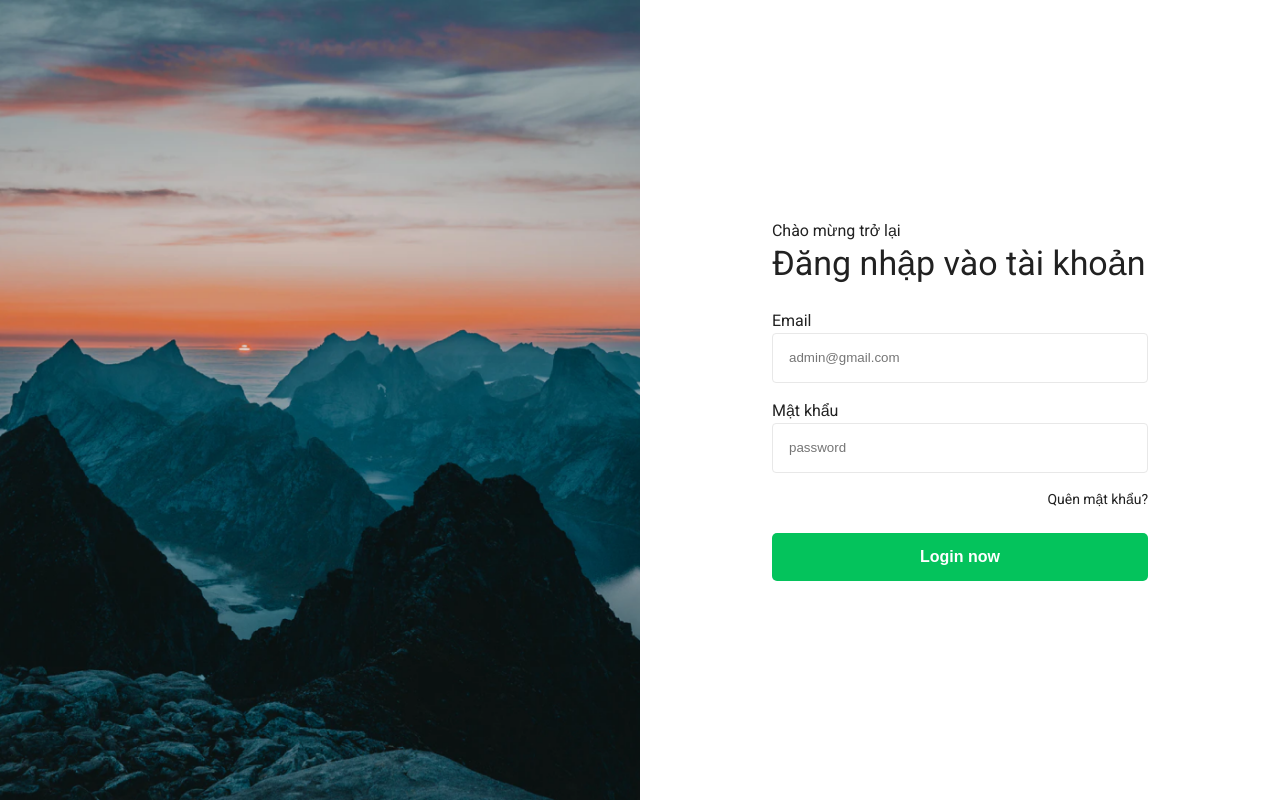
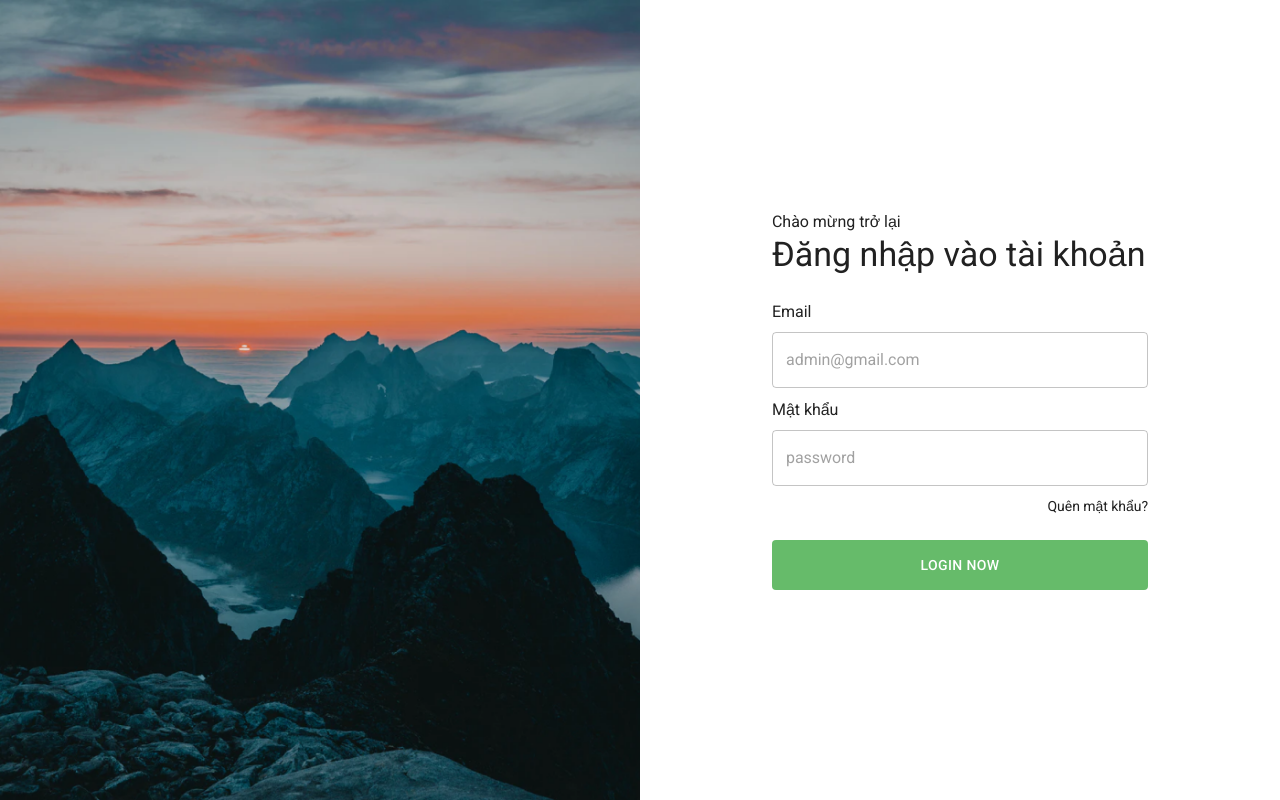
Before and after one commit to zinza-d2-training/long-react, a React (Create React App) app: page /login in a window 1280 px wide. Built offline with nearby package versions, Linux system fonts and the light colour scheme; a web font is replaced by a local one.

Commit message:
fix feedback

```diff
--- a/src/components/InputField/index.tsx
+++ b/src/components/InputField/index.tsx
@@ -1,30 +1,26 @@
 /* eslint-disable react/react-in-jsx-scope -- Unaware of jsxImportSource */
 /** @jsxImportSource @emotion/react */
-import { Theme, Typography } from '@mui/material';
+import {
+  Theme,
+  Typography,
+  Box,
+  TextField,
+  TextFieldProps
+} from '@mui/material';
 import { css } from '@mui/styled-engine';
-import { Interpolation } from '@mui/system';
-import { HTMLAttributes } from 'react';
-
-interface IProps extends HTMLAttributes<HTMLInputElement> {
-  label?: string;
-  name?: string;
-  error?: string;
-  fullWidth?: boolean;
-  type?: string;
-}
-
-const InputField = (props: IProps) => {
-  const { label, name, error, fullWidth, ...inputProps } = props;
+import { Interpolation } from '@emotion/serialize';
 
 const inputStyle: Interpolation<Theme> = css`
   border: none;
   height: 50px;
-    width: ${fullWidth ? '100%' : '376px'};
+  width: 376px;
   max-width: 100%;
-    border: 1px solid #e8e8e8;
   outline: none;
-    padding: 0 16px;
   border-radius: 4px;
+
+  &.fullWidth {
+    width: 100%;
+  }
 `;
 
 const labelStyle: Interpolation<Theme> = css`
@@ -39,20 +35,30 @@ const InputField = (props: IProps) => {
   line-height: 20px;
   font-size: 12px;
 `;
+
+const InputField = (props: TextFieldProps) => {
+  const { label, name, error, fullWidth, ...inputProps } = props;
+
   return (
-    <>
+    <Box sx={fullWidth ? { width: '100%' } : {}}>
       {label && (
         <Typography
           component="label"
           variant="label"
           htmlFor={name}
-          css={labelStyle}>
+          css={labelStyle}
+          mb={1}>
           {label}
         </Typography>
       )}
-      <input {...inputProps} id={name} css={inputStyle} />
+      <TextField
+        {...inputProps}
+        className={fullWidth ? 'fullWidth' : ''}
+        id={name}
+        css={inputStyle}
+      />
       {error && <Typography css={errorStyle}>{error}</Typography>}
-    </>
+    </Box>
   );
 };
 
--- a/src/components/PrimaryButton/index.tsx
+++ /dev/null
@@ -1,34 +0,0 @@
-/* eslint-disable react/react-in-jsx-scope -- Unaware of jsxImportSource */
-/** @jsxImportSource @emotion/react */
-import { Interpolation } from '@emotion/serialize';
-import { Theme } from '@mui/material';
-import { css } from '@mui/styled-engine';
-import { FC, HTMLAttributes } from 'react';
-
-interface IProps extends HTMLAttributes<HTMLButtonElement> {
-  color?: string;
-  fullWidth?: boolean;
-}
-
-const PrimaryButton: FC<IProps> = (props) => {
-  const { color, fullWidth, ...buttonProps } = props;
-  const buttonStyle: Interpolation<Theme> = css`
-    background-color: ${color ? color : '#04C35C'};
-    border-radius: 5px;
-    outline: none;
-    border: none;
-    font-size: 16px;
-    color: #fff;
-    padding: 15px;
-    width: ${fullWidth ? '100%' : 'auto'};
-    cursor: pointer;
-    font-weight: bold;
-  `;
-  return (
-    <button {...buttonProps} css={buttonStyle}>
-      {props.children}
-    </button>
-  );
-};
-
-export default PrimaryButton;
--- a/src/pages/Login/index.tsx
+++ b/src/pages/Login/index.tsx
@@ -1,7 +1,6 @@
-import { Grid, Typography } from '@mui/material';
+import { Button, colors, Grid, Typography } from '@mui/material';
 import { Box } from '@mui/system';
 import InputField from 'components/InputField';
-import PrimaryButton from 'components/PrimaryButton';
 
 const Login = () => {
   return (
@@ -12,7 +11,7 @@ const Login = () => {
             sx={{
               background: 'url("images/login_background.png") no-repeat',
               backgroundSize: 'cover',
-              minHeight: '100vh'
+              height: '100%'
             }}
           />
         </Grid>
@@ -50,7 +49,18 @@ const Login = () => {
                 sx={{ cursor: 'pointer' }}>
                 Quên mật khẩu?
               </Typography>
-              <PrimaryButton fullWidth>Login now</PrimaryButton>
+              <Button
+                fullWidth
+                sx={{
+                  backgroundColor: colors.green['400'],
+                  color: '#fff',
+                  height: '50px',
+                  '&:hover': {
+                    backgroundColor: colors.green['400']
+                  }
+                }}>
+                Login now
+              </Button>
             </Box>
           </Box>
         </Grid>
```
Lines whose indentation alone changed are shown as unchanged.
